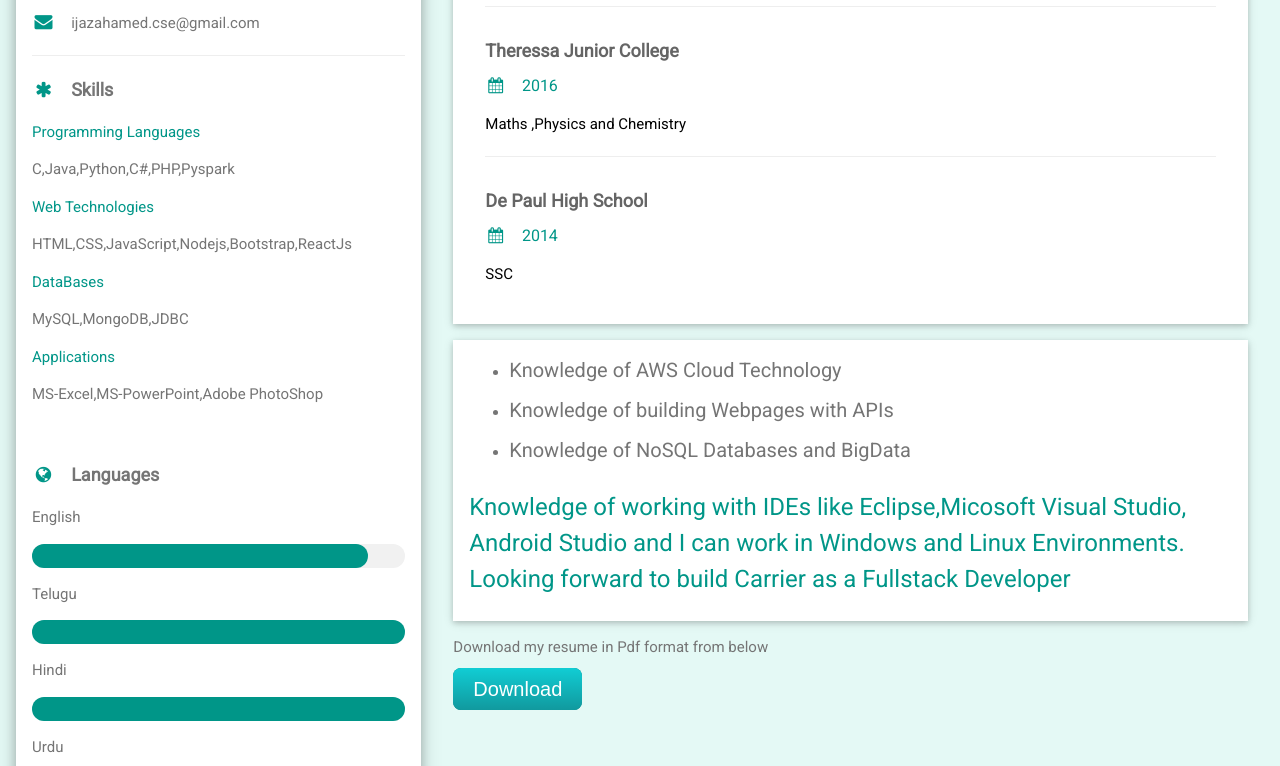
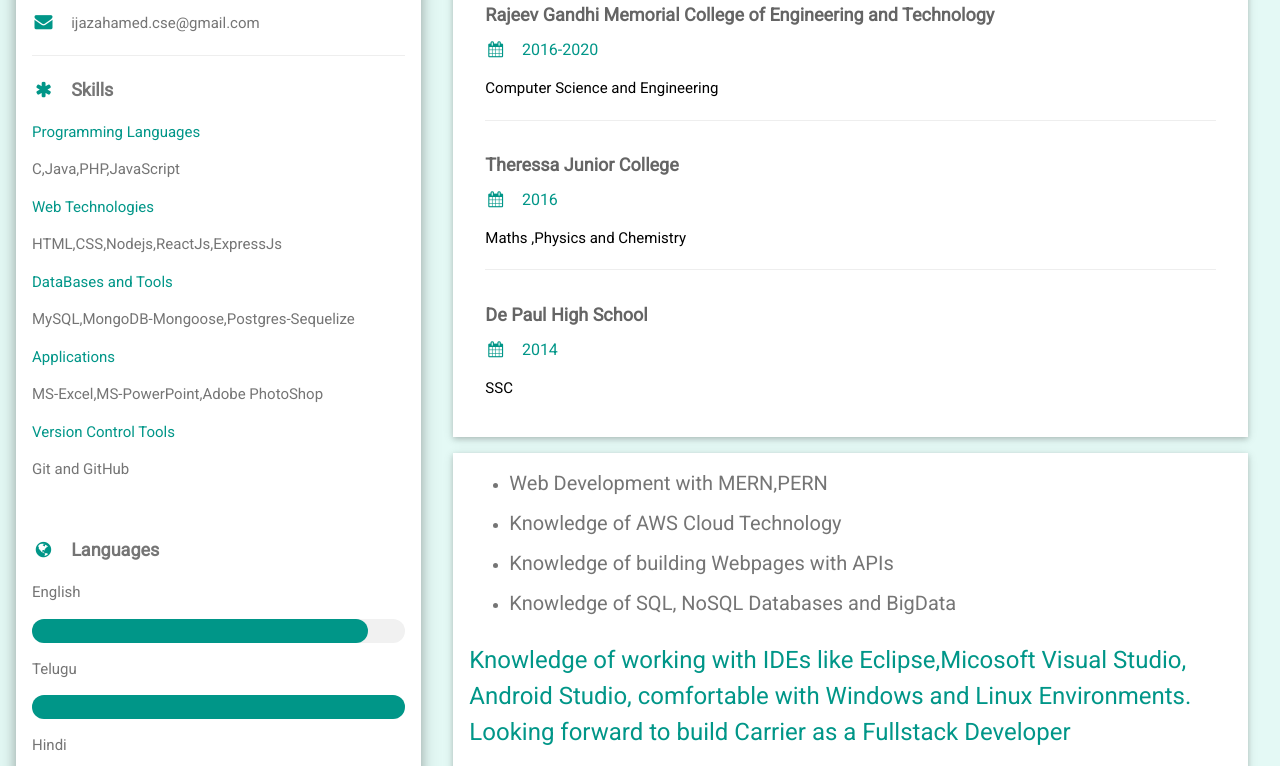
Before and after one commit to ijazahamed108/MyResume, a plain HTML site: page resume.html in a window 1280 px wide. Shown: the part 495-1261 px from the top of the page. Drawn offline with nearby package versions, Linux system fonts and the light colour scheme.

Commit message:
feat: :zap: updated resume

```diff
--- a/resume.html
+++ b/resume.html
@@ -36,13 +36,15 @@ html,body,h1,h2,h3,h4,h5,h6 {font-family: "Roboto", sans-serif}
 
           <p class="w3-large"><b><i class="fa fa-asterisk fa-fw w3-margin-right w3-text-teal"></i>Skills</b></p>
           <p class="w3-text-teal">Programming Languages</p>
-          <p>C,Java,Python,C#,PHP,Pyspark</p>
+          <p>C,Java,PHP,JavaScript</p>
           <p class="w3-text-teal">Web Technologies</p>
-          <p>HTML,CSS,JavaScript,Nodejs,Bootstrap,ReactJs</p>
-          <p class="w3-text-teal">DataBases</p>
-          <p>MySQL,MongoDB,JDBC</p>
+          <p>HTML,CSS,Nodejs,ReactJs,ExpressJs</p>
+          <p class="w3-text-teal">DataBases and Tools</p>
+          <p>MySQL,MongoDB-Mongoose,Postgres-Sequelize</p>
           <p class="w3-text-teal">Applications</p>
           <p>MS-Excel,MS-PowerPoint,Adobe PhotoShop</p>
+          <p class="w3-text-teal">Version Control Tools</p>
+          <p>Git and GitHub</p>
 
           <br>
 
@@ -88,12 +90,17 @@ html,body,h1,h2,h3,h4,h5,h6 {font-family: "Roboto", sans-serif}
         font-size: 10px;
         margin-left: 900px;
         padding: 8px 14px 8px 14px;
-        text-decoration: none;">Home</a>
+        text-decoration: none;">
+        Home
+        </a>
         <h2 class="w3-text-grey w3-padding-16"><i class="fa fa-suitcase fa-fw w3-margin-right w3-xxlarge w3-text-teal"></i>Work Experience</h2>
         <div class="w3-container  w3-card w3-white w3-margin-bottom">
           <h5 class="w3-opacity"><b>Programmer Analyst Trainee / Cognizant</b></h5>
           <h6 class="w3-text-teal"><i class="fa fa-calendar fa-fw w3-margin-right"></i>Nov 2020 - June 2021</h6>
           <p>Meta Data Ingestion and Filtering using Pyspark</p>
+          <h5 class="w3-opacity"><b>Associate Software Engineer / Byjus, Think and Learn Pvt.Ltd</b></h5>
+          <h6 class="w3-text-teal"><i class="fa fa-calendar fa-fw w3-margin-right"></i>July 2021 - </h6>
+          <p>Fullstack MERN and PERN </p>
 
         </div>
       <div class="w3-container w3-card w3-white ">
@@ -118,11 +125,12 @@ html,body,h1,h2,h3,h4,h5,h6 {font-family: "Roboto", sans-serif}
       </div>
       <div class=" ulist w3-container w3-margin-top w3-card w3-white">
         <ul class="w3-text-grey">
+          <li ><h4>Web Development with MERN,PERN </h4></li>
           <li ><h4>Knowledge of AWS Cloud Technology</h4></li>
           <li ><h4>Knowledge of building Webpages with APIs</h4></li>
-          <li ><h4>Knowledge of NoSQL Databases and BigData</h4></li>
+          <li ><h4>Knowledge of SQL, NoSQL Databases and BigData</h4></li>
         </ul>
-        <h3><p class="w3-text-teal">Knowledge of working with IDEs like Eclipse,Micosoft Visual Studio, Android Studio and I can work in Windows and Linux Environments.
+        <h3><p class="w3-text-teal">Knowledge of working with IDEs like Eclipse,Micosoft Visual Studio, Android Studio, comfortable with Windows and Linux Environments.
                Looking forward to build Carrier as a Fullstack Developer
         </p></h3>
 
```
